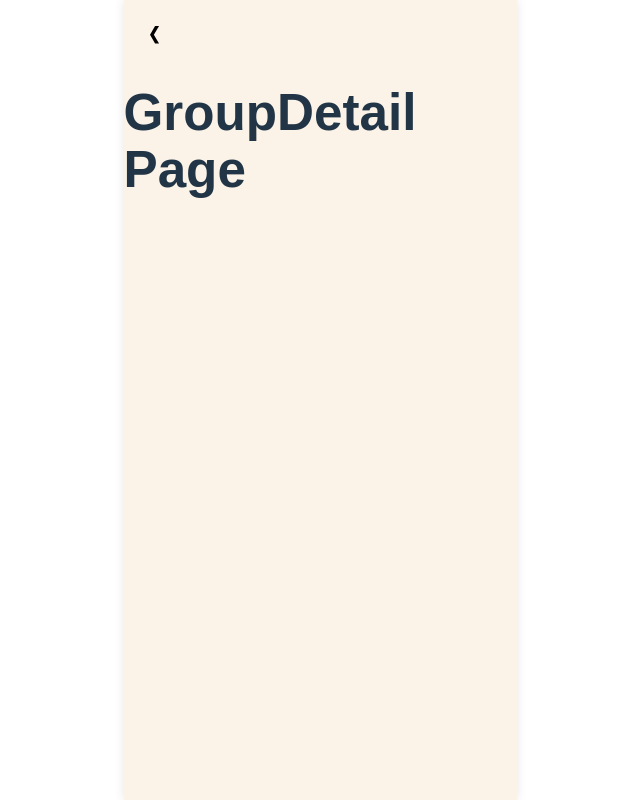
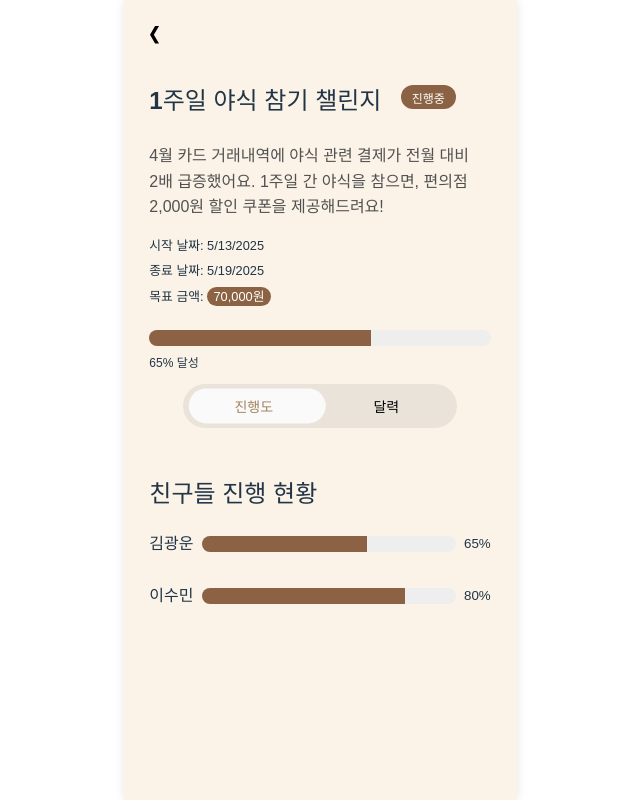
Before and after one commit to 2025-PinTech-Hackathon/Team8-FE, a React (Vite) app: page /home/challenge/1/1 in a window 1280 px wide. Shown: the whole page, without its empty margins (320-960 px from the left). Built offline with nearby package versions, Linux system fonts and the light colour scheme; a web font is replaced by a local one.

Commit message:
feat: GrouDetail 페이지 UI 구현

```diff
--- a/package.json
+++ b/package.json
@@ -11,7 +11,9 @@
   },
   "dependencies": {
     "lucide-react": "^0.510.0",
+    "moment": "^2.30.1",
     "react": "^19.1.0",
+    "react-calendar": "^5.1.0",
     "react-dom": "^19.1.0",
     "react-router-dom": "^7.6.0",
     "styled-components": "^6.1.18"
--- /dev/null
+++ b/src/pages/GroupDetail/Calendar/Calendar.jsx
@@ -0,0 +1,27 @@
+// Calendar.jsx
+import { useState } from "react";
+import ReactCalendar from "react-calendar"; // ✅ 이름 바꿔서 import
+import "react-calendar/dist/Calendar.css";
+import { CalendarWrapper } from "./Calendar.style";
+
+const CustomCalendar = () => {
+  const [value, setValue] = useState(new Date());
+
+  return (
+    <CalendarWrapper>
+      <ReactCalendar
+        onChange={setValue}
+        value={value}
+        calendarType="gregory"
+        locale="ko-KR"
+        formatDay={(_, date) => date.getDate().toString()}
+        // 이 줄은 아직 doneDates가 정의되지 않았으므로 주석 처리 또는 구현 필요
+        // tileClassName={({ date, view }) =>
+        //   view === "month" && doneDates.has(date.toDateString()) ? "done" : null
+        // }
+      />
+    </CalendarWrapper>
+  );
+};
+
+export default CustomCalendar;
--- /dev/null
+++ b/src/pages/GroupDetail/Calendar/Calendar.style.js
@@ -0,0 +1,24 @@
+import styled from "styled-components";
+
+export const CalendarWrapper = styled.div`
+  margin-top: 2rem;
+
+  .react-calendar {
+    width: 100%;
+    background: white;
+    border: none;
+    font-family: inherit;
+    font-size: 1.2rem;
+  }
+
+  /* 선택된 날짜 */
+  .react-calendar__tile--active {
+    color: white;
+  }
+
+  /* 오늘 날짜 */
+  .react-calendar__tile--now {
+    background: #f5f5f5;
+    font-weight: bold;
+  }
+`;
--- a/src/pages/GroupDetail/GroupDetail.jsx
+++ b/src/pages/GroupDetail/GroupDetail.jsx
@@ -1,9 +1,112 @@
-function GroupDetail() {
+import { useState, useEffect } from "react";
+import SelectTab from "./SelectTab/SelectTab";
+import {
+  Container,
+  Title,
+  StatusBadge,
+  Content,
+  Meta,
+  GoalAmount,
+  HeaderContainer,
+  ProgressWrapper,
+  ProgressBar,
+  ProgressFill,
+  ProgressText,
+  FriendsSection,
+  FriendList,
+  FriendItem,
+  FriendProgress,
+  FriendFill,
+} from "./GroupDetail.style";
+import CustomCalendar from "./Calendar/Calendar";
+
+const GroupDetail = () => {
+  const [selectedTab, setSelectedTab] = useState("진행도");
+  const [challenge, setChallenge] = useState(null);
+  const [friends, setFriends] = useState([]);
+  const [calendar, setCalendar] = useState(null);
+
+  useEffect(() => {
+    // Mock 데이터
+    setChallenge({
+      title: "1주일 야식 참기 챌린지",
+      status: "진행중",
+      content:
+        "4월 카드 거래내역에 야식 관련 결제가 전월 대비 2배 급증했어요. 1주일 간 야식을 참으면, 편의점 2,000원 할인 쿠폰을 제공해드려요!",
+      start: "2025-05-13",
+      end: "2025-05-19",
+      goalMoney: 70000,
+      progress: 65,
+    });
+
+    setFriends([
+      { friendId: "1", friendName: "김광운", progress: 65 },
+      { friendId: "2", friendName: "이수민", progress: 80 },
+    ]);
+
+    setCalendar({
+      year: 2025,
+      month: 5,
+      days: Array.from({ length: 31 }, (_, i) => ({
+        day: i + 1,
+        isDone: Math.random() > 0.5,
+      })),
+    });
+  }, []);
+
+  if (!challenge || !calendar) {
+    return <Container>Loading…</Container>;
+  }
+
   return (
-    <div>
-      <h1>GroupDetail Page</h1>
-    </div>
+    <Container>
+      <HeaderContainer>
+        <Title>{challenge.title}</Title>
+        <StatusBadge>{challenge.status}</StatusBadge>
+      </HeaderContainer>
+      <Content>{challenge.content}</Content>
+
+      <Meta>
+        <div>시작 날짜: {new Date(challenge.start).toLocaleDateString()}</div>
+        <div>종료 날짜: {new Date(challenge.end).toLocaleDateString()}</div>
+        <div>
+          목표 금액:{" "}
+          <GoalAmount>{challenge.goalMoney.toLocaleString()}원 </GoalAmount>
+        </div>
+      </Meta>
+
+      {/* — 나의 진행도 */}
+      <ProgressWrapper>
+        <ProgressBar>
+          <ProgressFill progress={challenge.progress} />
+        </ProgressBar>
+        <ProgressText>{challenge.progress}% 달성</ProgressText>
+      </ProgressWrapper>
+
+      {/* — 탭 (진행도 / 달력) */}
+      <SelectTab selectedTab={selectedTab} onTabChange={setSelectedTab} />
+
+      {/* — 탭별 콘텐츠 */}
+      {selectedTab === "진행도" ? (
+        <FriendsSection>
+          <h2>친구들 진행 현황</h2>
+          <FriendList>
+            {friends.map((f) => (
+              <FriendItem key={f.friendId}>
+                <span>{f.friendName}</span>
+                <FriendProgress>
+                  <FriendFill progress={f.progress} />
+                </FriendProgress>
+                <small>{f.progress}%</small>
+              </FriendItem>
+            ))}
+          </FriendList>
+        </FriendsSection>
+      ) : (
+        <CustomCalendar />
+      )}
+    </Container>
   );
-}
+};
 
 export default GroupDetail;
--- /dev/null
+++ b/src/pages/GroupDetail/GroupDetail.style.js
@@ -0,0 +1,110 @@
+import styled from "styled-components";
+
+export const Container = styled.div`
+  margin: 0 auto;
+  padding: 16px;
+  width: 95%;
+`;
+
+export const HeaderContainer = styled.div`
+  display: flex;
+  gap: 1.2rem;
+`;
+
+export const Title = styled.p`
+  margin: 16px 0 8px;
+  font-size: 1.5rem;
+  font-weight: bold;
+`;
+
+export const StatusBadge = styled.span`
+  background: #8b6243;
+  display: inline-flex;
+  color: white;
+  border-radius: 999px;
+  font-size: 0.75rem;
+  height: 1.5rem;
+  padding: 0.3rem 0.7rem;
+  margin-top: 1.15rem;
+`;
+
+export const Content = styled.p`
+  white-space: pre-wrap;
+  color: #515151;
+  margin: 1rem 0;
+  line-height: 1.6;
+  word-break: keep-all;
+`;
+
+export const Meta = styled.div`
+  display: flex;
+  flex-direction: column;
+  gap: 0.4rem;
+  font-size: 0.8rem;
+  margin-bottom: 1.5rem;
+`;
+
+export const GoalAmount = styled.span`
+  background-color: #8b6243;
+  color: white;
+  padding: 0.1rem 0.4rem;
+  border-radius: 999rem;
+  font-size: 0.8rem;
+`;
+
+export const ProgressWrapper = styled.div`
+  margin: 0.75rem 0;
+`;
+
+export const ProgressBar = styled.div`
+  height: 1rem;
+  background: #eee;
+  border-radius: 999rem;
+  overflow: hidden;
+`;
+
+export const ProgressFill = styled.div`
+  height: 100%;
+  width: ${({ progress }) => progress}%;
+  background: #8b6243;
+`;
+
+export const ProgressText = styled.div`
+  font-size: 0.75rem;
+  margin-top: 0.5rem;
+`;
+
+/* 친구 리스트 */
+export const FriendsSection = styled.div`
+  margin-top: 3rem;
+`;
+
+export const FriendList = styled.ul`
+  list-style: none;
+  padding: 0;
+  display: flex;
+  gap: 1rem;
+  flex-direction: column;
+`;
+
+export const FriendItem = styled.li`
+  display: flex;
+  align-items: center;
+  justify-content: space-between;
+  margin-bottom: 12px;
+`;
+
+export const FriendProgress = styled.div`
+  flex: 1;
+  margin: 0 0.5rem;
+  height: 1rem;
+  background: #eee;
+  border-radius: 999px;
+  overflow: hidden;
+`;
+
+export const FriendFill = styled.div`
+  height: 100%;
+  width: ${({ progress }) => progress}%;
+  background: #8b6243;
+`;
--- /dev/null
+++ b/src/pages/GroupDetail/SelectTab/SelectTab.jsx
@@ -0,0 +1,27 @@
+import * as S from "./SelectTab.style";
+
+const tabs = ["진행도", "달력"];
+
+const SelectTab = ({ selectedTab, onTabChange }) => {
+  // 선택된 탭의 인덱스로 백그라운드 위치 계산
+  const activeIndex = tabs.findIndex((t) => t === selectedTab);
+
+  return (
+    <S.HeaderContainer>
+      <S.TabWrapper>
+        <S.TabBackground activeIndex={activeIndex} />
+        {tabs.map((tab) => (
+          <S.TabButton
+            key={tab}
+            active={selectedTab === tab}
+            onClick={() => onTabChange(tab)}
+          >
+            {tab}
+          </S.TabButton>
+        ))}
+      </S.TabWrapper>
+    </S.HeaderContainer>
+  );
+};
+
+export default SelectTab;
--- /dev/null
+++ b/src/pages/GroupDetail/SelectTab/SelectTab.style.js
@@ -0,0 +1,42 @@
+import styled from "styled-components";
+
+export const HeaderContainer = styled.div`
+  margin-top: 10px;
+  width: 80%;
+  margin: 0 auto;
+`;
+
+export const TabWrapper = styled.div`
+  position: relative;
+  display: flex;
+  background-color: #eae3da;
+  border-radius: 2rem;
+  padding: 0.25rem;
+  margin-top: 10px;
+  overflow: hidden;
+`;
+
+export const TabBackground = styled.div`
+  position: absolute;
+  top: 50%;
+  left: ${({ activeIndex }) => (activeIndex === 0 ? "27%" : "73%")};
+  transform: translate(-50%, -50%);
+  width: 50%;
+  height: 80%;
+  background-color: #fafafa;
+  border-radius: 2rem;
+  transition: left 0.3s ease;
+  z-index: 0;
+`;
+
+export const TabButton = styled.button`
+  flex: 1;
+  padding: 0.5rem 0;
+  border: none;
+  background: none;
+  z-index: 1;
+  font-size: 0.875rem;
+  font-weight: 600;
+  color: ${({ active }) => (active ? "#A2845E" : "#000")};
+  cursor: pointer;
+`;
```
Also changed, not shown: 1 other file (tests, documents, lock files or other folders).
